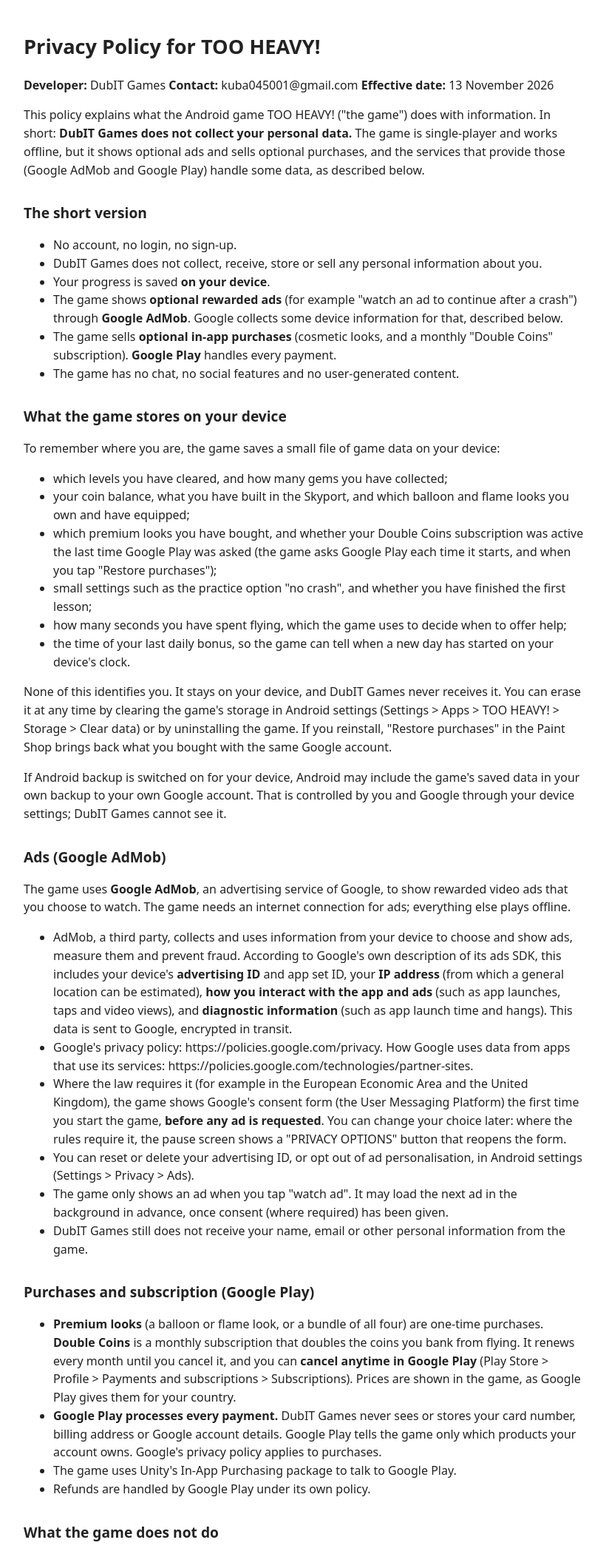
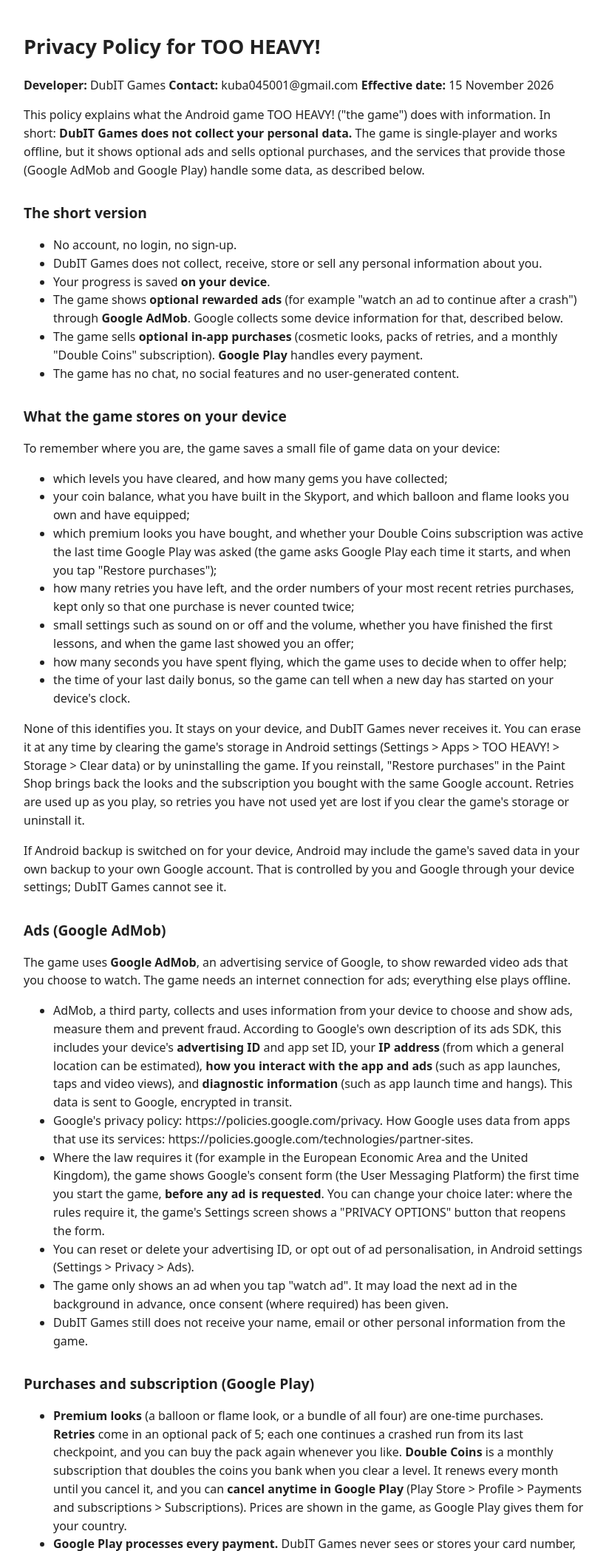
Before and after one commit to Mag1ck/tooheavy-privacy, a plain HTML site: page index.html in a window 1280 px wide. Shown: the top 2097 px of the page at 74% size, without its empty margins (228-1048 px from the left). Drawn offline with Linux system fonts and the light colour scheme.

Commit message:
Privacy policy: retries packs, Double Coins on clears, settings and privacy options
Co-Authored-By: Claude Opus 5.5 <noreply@anthropic.com>

```diff
--- a/index.html
+++ b/index.html
@@ -4,7 +4,7 @@
 </head><body><h1>Privacy Policy for TOO HEAVY!</h1>
 <p><strong>Developer:</strong> DubIT Games
 <strong>Contact:</strong> kuba045001@gmail.com
-<strong>Effective date:</strong> 13 November 2026</p>
+<strong>Effective date:</strong> 15 November 2026</p>
 <p>This policy explains what the Android game TOO HEAVY! ("the game") does with information. In short: <strong>DubIT Games does not collect your personal data.</strong> The game is single-player and works offline, but it shows optional ads and sells optional purchases, and the services that provide those (Google AdMob and Google Play) handle some data, as described below.</p>
 <h2>The short version</h2>
 <ul>
@@ -12,7 +12,7 @@
 <li>DubIT Games does not collect, receive, store or sell any personal information about you.</li>
 <li>Your progress is saved <strong>on your device</strong>.</li>
 <li>The game shows <strong>optional rewarded ads</strong> (for example "watch an ad to continue after a crash") through <strong>Google AdMob</strong>. Google collects some device information for that, described below.</li>
-<li>The game sells <strong>optional in-app purchases</strong> (cosmetic looks, and a monthly "Double Coins" subscription). <strong>Google Play</strong> handles every payment.</li>
+<li>The game sells <strong>optional in-app purchases</strong> (cosmetic looks, packs of retries, and a monthly "Double Coins" subscription). <strong>Google Play</strong> handles every payment.</li>
 <li>The game has no chat, no social features and no user-generated content.</li>
 </ul>
 <h2>What the game stores on your device</h2>
@@ -21,25 +21,26 @@
 <li>which levels you have cleared, and how many gems you have collected;</li>
 <li>your coin balance, what you have built in the Skyport, and which balloon and flame looks you own and have equipped;</li>
 <li>which premium looks you have bought, and whether your Double Coins subscription was active the last time Google Play was asked (the game asks Google Play each time it starts, and when you tap "Restore purchases");</li>
-<li>small settings such as the practice option "no crash", and whether you have finished the first lesson;</li>
+<li>how many retries you have left, and the order numbers of your most recent retries purchases, kept only so that one purchase is never counted twice;</li>
+<li>small settings such as sound on or off and the volume, whether you have finished the first lessons, and when the game last showed you an offer;</li>
 <li>how many seconds you have spent flying, which the game uses to decide when to offer help;</li>
 <li>the time of your last daily bonus, so the game can tell when a new day has started on your device's clock.</li>
 </ul>
-<p>None of this identifies you. It stays on your device, and DubIT Games never receives it. You can erase it at any time by clearing the game's storage in Android settings (Settings &gt; Apps &gt; TOO HEAVY! &gt; Storage &gt; Clear data) or by uninstalling the game. If you reinstall, "Restore purchases" in the Paint Shop brings back what you bought with the same Google account.</p>
+<p>None of this identifies you. It stays on your device, and DubIT Games never receives it. You can erase it at any time by clearing the game's storage in Android settings (Settings &gt; Apps &gt; TOO HEAVY! &gt; Storage &gt; Clear data) or by uninstalling the game. If you reinstall, "Restore purchases" in the Paint Shop brings back the looks and the subscription you bought with the same Google account. Retries are used up as you play, so retries you have not used yet are lost if you clear the game's storage or uninstall it.</p>
 <p>If Android backup is switched on for your device, Android may include the game's saved data in your own backup to your own Google account. That is controlled by you and Google through your device settings; DubIT Games cannot see it.</p>
 <h2>Ads (Google AdMob)</h2>
 <p>The game uses <strong>Google AdMob</strong>, an advertising service of Google, to show rewarded video ads that you choose to watch. The game needs an internet connection for ads; everything else plays offline.</p>
 <ul>
 <li>AdMob, a third party, collects and uses information from your device to choose and show ads, measure them and prevent fraud. According to Google's own description of its ads SDK, this includes your device's <strong>advertising ID</strong> and app set ID, your <strong>IP address</strong> (from which a general location can be estimated), <strong>how you interact with the app and ads</strong> (such as app launches, taps and video views), and <strong>diagnostic information</strong> (such as app launch time and hangs). This data is sent to Google, encrypted in transit.</li>
 <li>Google's privacy policy: https://policies.google.com/privacy. How Google uses data from apps that use its services: https://policies.google.com/technologies/partner-sites.</li>
-<li>Where the law requires it (for example in the European Economic Area and the United Kingdom), the game shows Google's consent form (the User Messaging Platform) the first time you start the game, <strong>before any ad is requested</strong>. You can change your choice later: where the rules require it, the pause screen shows a "PRIVACY OPTIONS" button that reopens the form.</li>
+<li>Where the law requires it (for example in the European Economic Area and the United Kingdom), the game shows Google's consent form (the User Messaging Platform) the first time you start the game, <strong>before any ad is requested</strong>. You can change your choice later: where the rules require it, the game's Settings screen shows a "PRIVACY OPTIONS" button that reopens the form.</li>
 <li>You can reset or delete your advertising ID, or opt out of ad personalisation, in Android settings (Settings &gt; Privacy &gt; Ads).</li>
 <li>The game only shows an ad when you tap "watch ad". It may load the next ad in the background in advance, once consent (where required) has been given.</li>
 <li>DubIT Games still does not receive your name, email or other personal information from the game.</li>
 </ul>
 <h2>Purchases and subscription (Google Play)</h2>
 <ul>
-<li><strong>Premium looks</strong> (a balloon or flame look, or a bundle of all four) are one-time purchases. <strong>Double Coins</strong> is a monthly subscription that doubles the coins you bank from flying. It renews every month until you cancel it, and you can <strong>cancel anytime in Google Play</strong> (Play Store &gt; Profile &gt; Payments and subscriptions &gt; Subscriptions). Prices are shown in the game, as Google Play gives them for your country.</li>
+<li><strong>Premium looks</strong> (a balloon or flame look, or a bundle of all four) are one-time purchases. <strong>Retries</strong> come in an optional pack of 5; each one continues a crashed run from its last checkpoint, and you can buy the pack again whenever you like. <strong>Double Coins</strong> is a monthly subscription that doubles the coins you bank when you clear a level. It renews every month until you cancel it, and you can <strong>cancel anytime in Google Play</strong> (Play Store &gt; Profile &gt; Payments and subscriptions &gt; Subscriptions). Prices are shown in the game, as Google Play gives them for your country.</li>
 <li><strong>Google Play processes every payment.</strong> DubIT Games never sees or stores your card number, billing address or Google account details. Google Play tells the game only which products your account owns. Google's privacy policy applies to purchases.</li>
 <li>The game uses Unity's In-App Purchasing package to talk to Google Play.</li>
 <li>Refunds are handled by Google Play under its own policy.</li>
```
